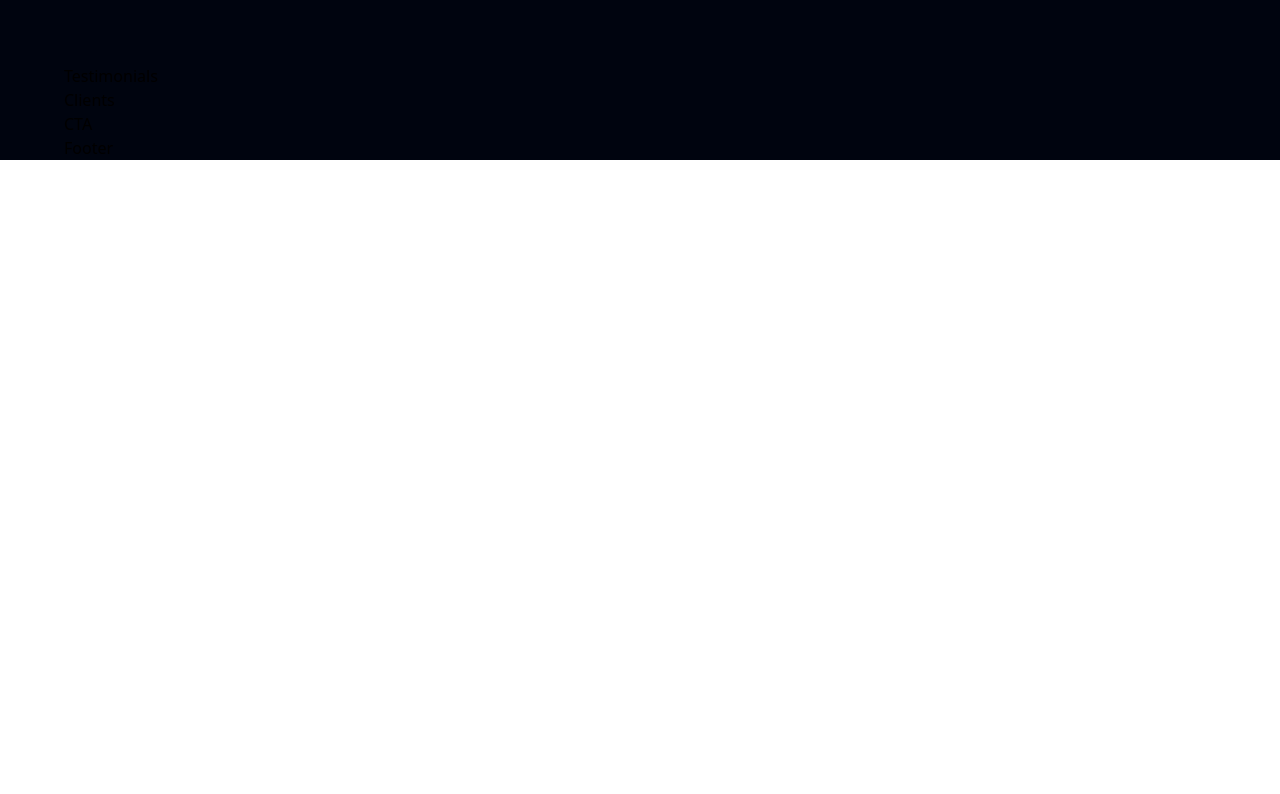
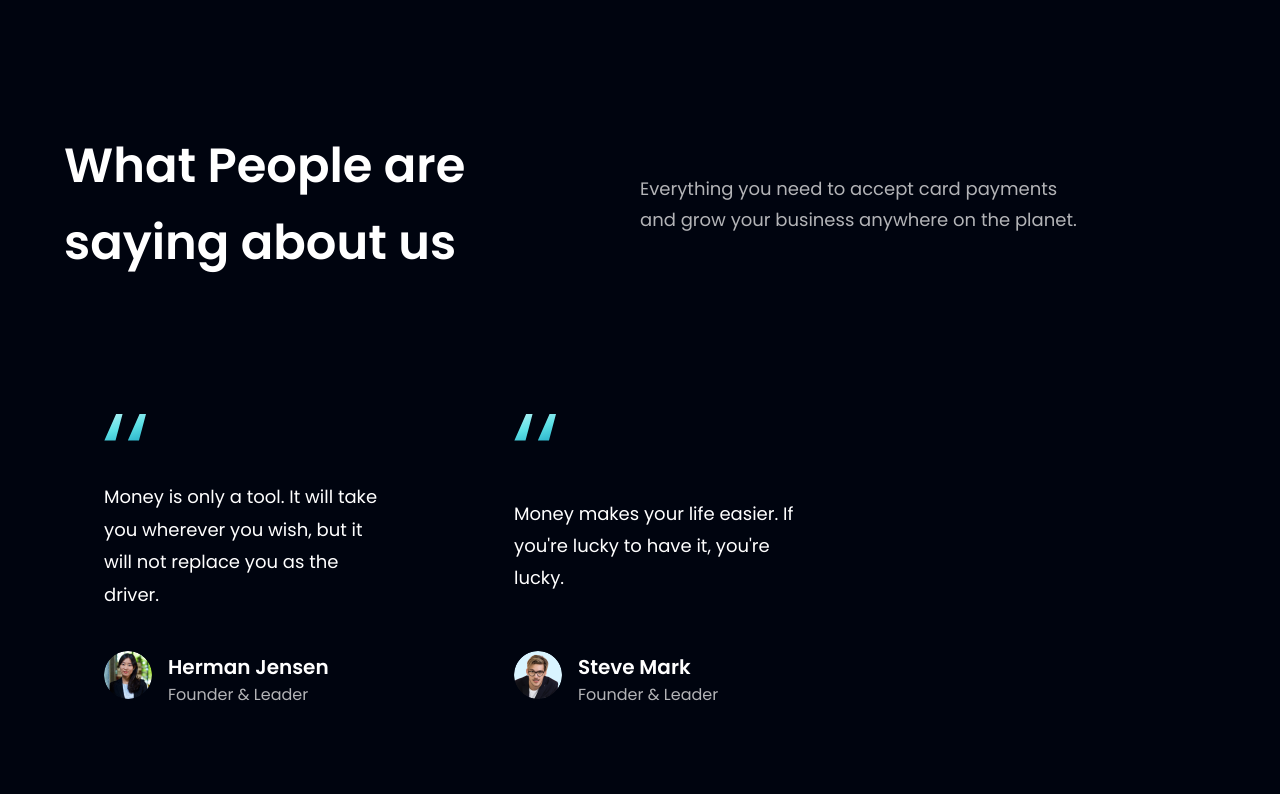
Before and after one commit to CovetingAphid3/Bank-Laning-Page, a React (Vite) app in the folder frontend/: page / in a window 1280 px wide. Shown: the part 2686-3480 px from the top of the page. Before the commit the page ends 2846 px from the top, so only its background shows below. Built offline with nearby package versions, Linux system fonts and the light colour scheme.

Commit message:
testimonials

```diff
--- a/frontend/src/components/FeedbackCard.jsx
+++ b/frontend/src/components/FeedbackCard.jsx
@@ -1,9 +1,25 @@
-import React from 'react'
+import { quotes } from "../assets";
 
-const FeedbackCard = () => {
-  return (
-    <div>FeedbackCard</div>
-  )
-}
+const FeedbackCard = ({ content, name, title, img }) => (
+  <div className="flex justify-between flex-col px-10 py-12 rounded-[20px]  max-w-[370px] md:mr-10 sm:mr-5 mr-0 my-5 feedback-card">
+    <img src={quotes} alt="double_quotes" className="w-[42.6px] h-[27.6px] object-contain" />
+    <p className="font-poppins font-normal text-[18px] leading-[32.4px] text-white my-10">
+      {content}
+    </p>
 
-export default FeedbackCard
+    <div className="flex flex-row">
+      <img src={img} alt={name} className="w-[48px] h-[48px] rounded-full" />
+      <div className="flex flex-col ml-4">
+        <h4 className="font-poppins font-semibold text-[20px] leading-[32px] text-white">
+          {name}
+        </h4>
+        <p className="font-poppins font-normal text-[16px] leading-[24px] text-dimWhite">
+          {title}
+        </p>
+      </div>
+    </div>
+  </div>
+);
+
+
+export default FeedbackCard;
--- a/frontend/src/components/Testimonials.jsx
+++ b/frontend/src/components/Testimonials.jsx
@@ -1,9 +1,25 @@
-import React from 'react'
+import { feedback } from "../constants";
+import styles from "../style";
+import FeedbackCard from "./FeedbackCard";
 
-const Testimonials = () => {
-  return (
-    <div>Testimonials</div>
-  )
-}
+const Testimonials = () => (
+  <section id="clients" className={`${styles.paddingY} ${styles.flexCenter} flex-col relative `}>
+    <div className="w-full flex justify-between items-center md:flex-row flex-col sm:mb-16 mb-6 relative z-[1]">
+      <h2 className={styles.heading2}>
+        What People are <br className="sm:block hidden" /> saying about us
+      </h2>
+      <div className="w-full md:mt-0 mt-6">
+        <p className={`${styles.paragraph} text-left max-w-[450px]`}>
+          Everything you need to accept card payments and grow your business
+          anywhere on the planet.
+        </p>
+      </div>
+    </div>
 
-export default Testimonials
+    <div className="flex flex-wrap sm:justify-start justify-center w-full feedback-container relative z-[1]">
+      {feedback.map((card) => <FeedbackCard key={card.id} {...card} />)}
+    </div>
+  </section>
+);
+
+export default Testimonials;
```
